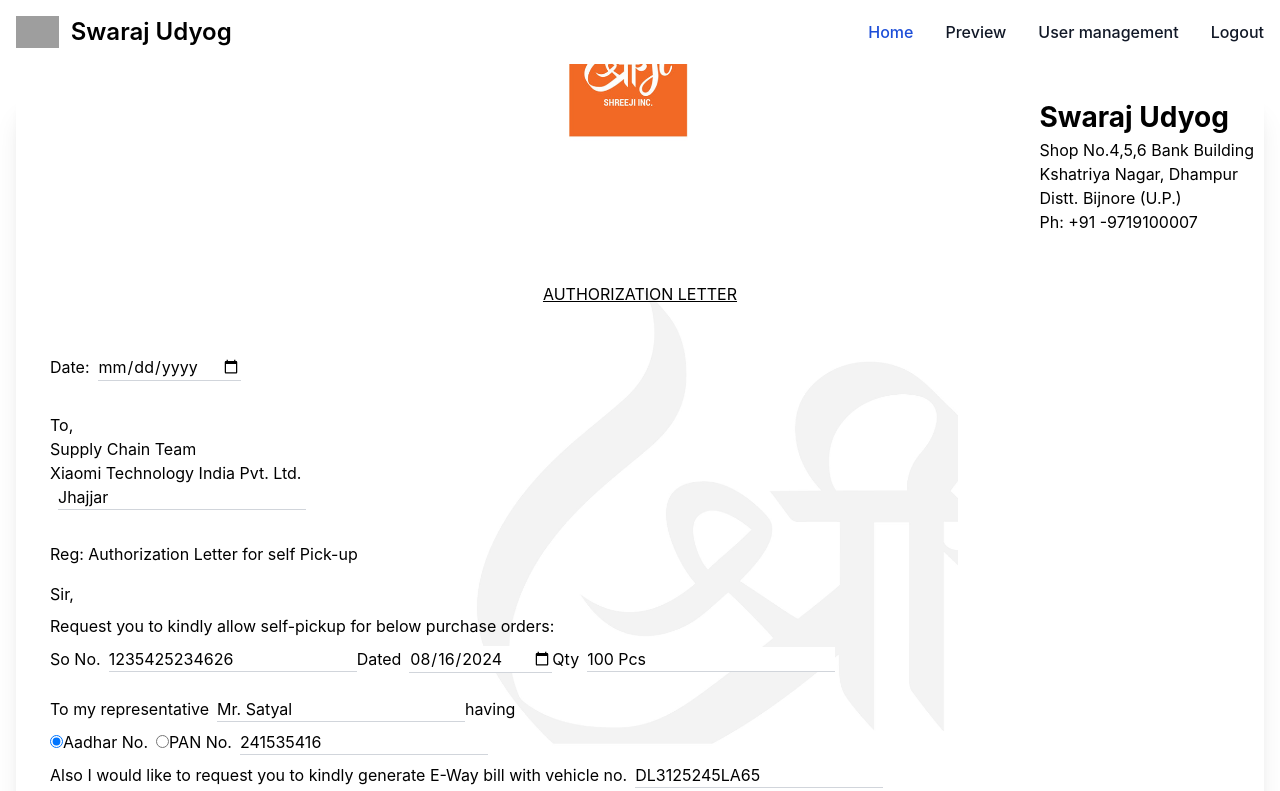
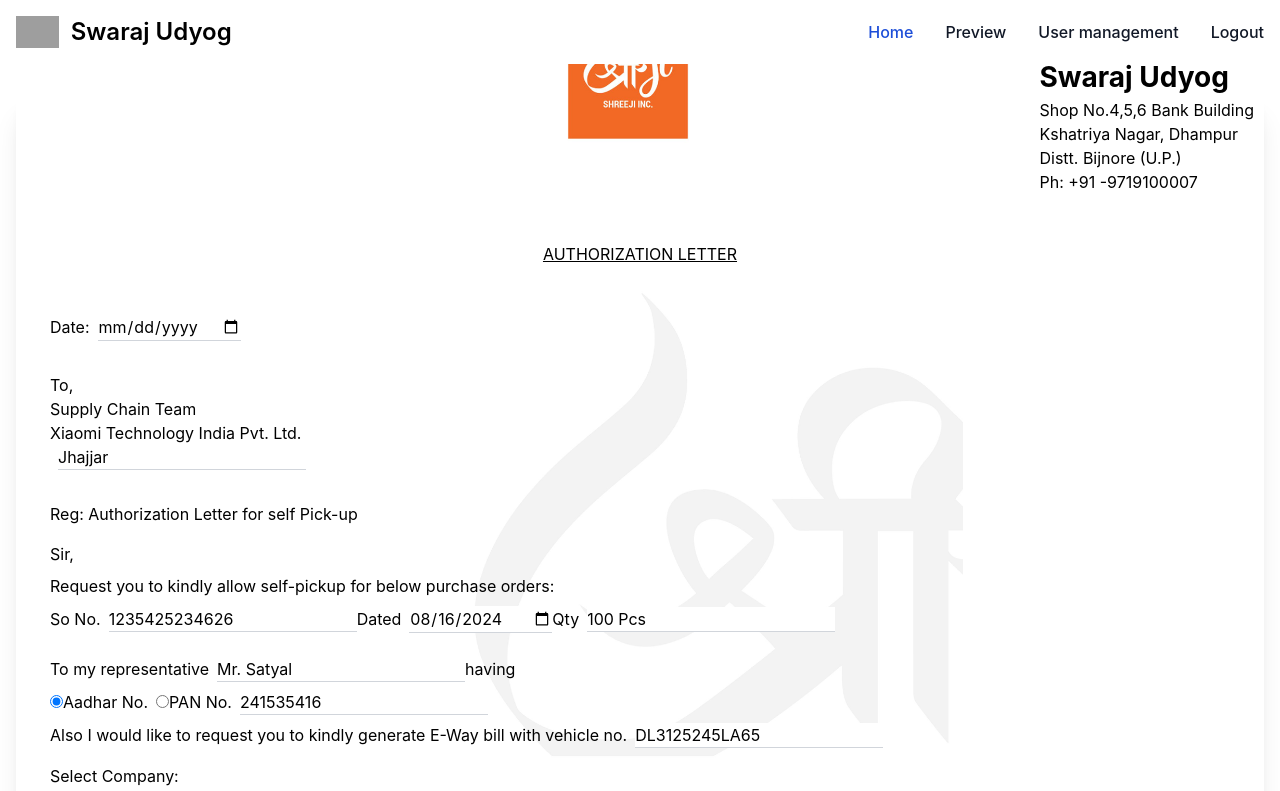
Before and after one commit to Mayant123/Swaraj-Udyog, a React (Create React App) app: page /preview in a window 1280 px wide. Shown: the top 791 px of the page. Built offline with nearby package versions, Linux system fonts and the light colour scheme; sample sign-in values are in the browser's storage; grey boxes are pictures that could not be loaded.

Commit message:
updated the css of pdf

```diff
--- a/src/Components/PreviewPage.js
+++ b/src/Components/PreviewPage.js
@@ -67,7 +67,7 @@
     const downloadPDF = () => {
         const element = document.getElementById('pdf-content'); // Capture the preview content
         const opt = {
-            margin: 0.5,
+            margin: 0.2,
             filename: `Sno.${editableData.order.soNumber}.pdf`,
             image: { type: 'jpeg', quality: 0.98 },
             html2canvas: { scale: 4 },
@@ -82,6 +82,8 @@
     return (
         <>
             <div className='container mx-auto mt-4 p-2 md:p-4' id="pdf-content">
+                <div className="main rounded shadow-xl md:w-[100%] mx-auto">
+                    <div className='md:mx-[10px]'>
                         <div
                             className='absolute top-0 left-0 w-full h-full bg-cover bg-center'
                             style={{
@@ -90,13 +92,13 @@
                                 backgroundRepeat: "no-repeat",
                                 backgroundPosition: 'center',
                                 zIndex: -1,
-                        height: "60rem"
+                                height: "61rem",
+
                             }}
                         >
                             {/* This container ensures that the background image covers the whole area */}
                         </div>
-                <div className="main rounded shadow-xl md:w-[100%] mx-auto">
-                    <div className='md:mx-[10px]'>
+                        <div className='relative h-[64rem] top-[-40px]  '>
                             <div className='flex justify-end'>
                                 <div className='flex-col'>
                                     <p className='text-[1.75rem] font-bold'>{editableData.companyName}</p> {/* Display the company name dynamically */}
@@ -281,6 +283,7 @@
                                 <p>Dhampur</p>
                             </div>
                         </div>
+                    </div>
                     {pdfUrl && (
                         <div className='px-4' style={{
                             width: "100%",
```
Lines whose indentation alone changed are shown as unchanged.
